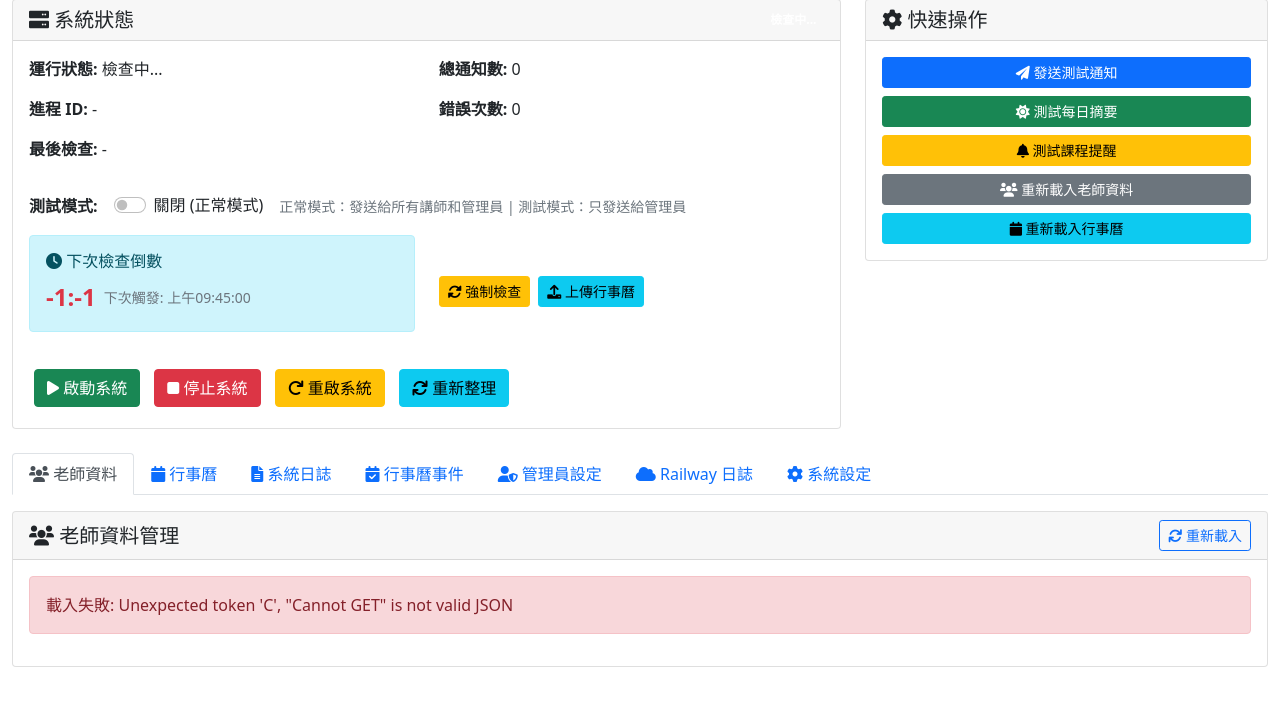
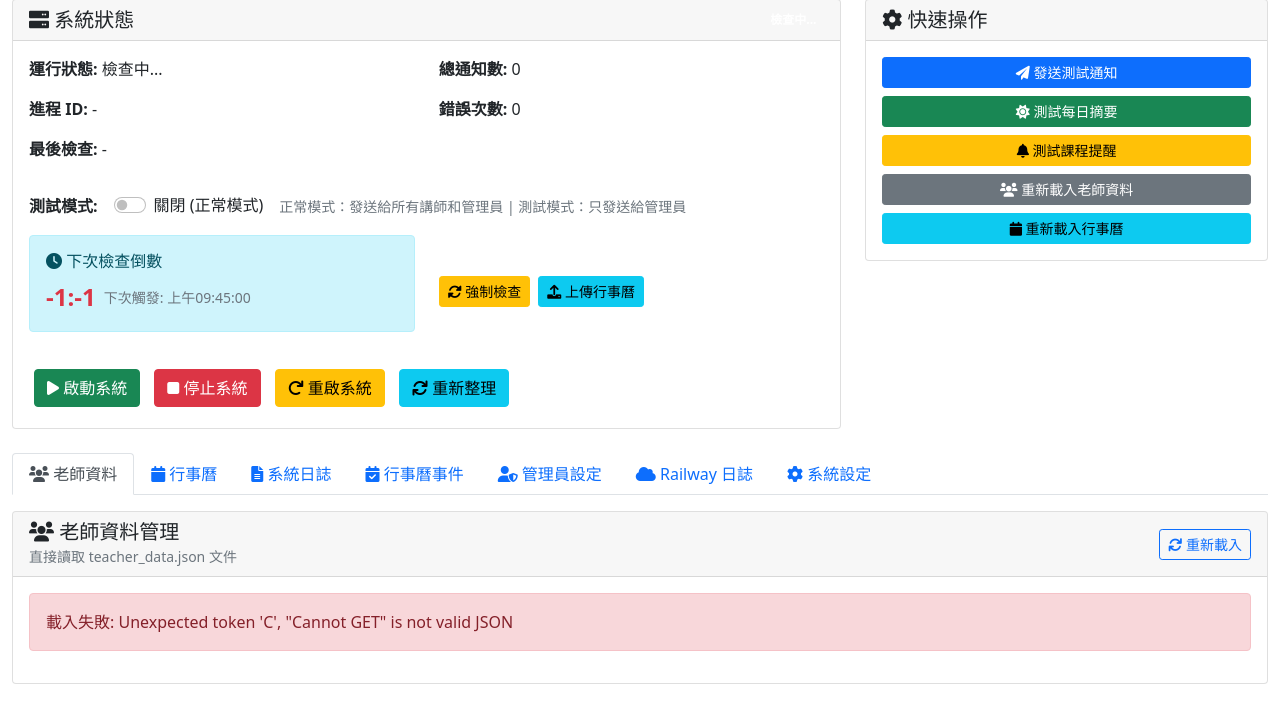
Before and after one commit to timdirty/flb-bot-railway, a Flask app: template templates/index.html in a window 1280 px wide. Shown: the part 81-800 px from the top of the page. Run offline with Flask 3, Linux system fonts and the light colour scheme; the template is opened without the code that fills it, so the values that code supplies are empty.

Commit message:
修改老師資料標籤頁直接讀取teacher_data.json - 方便後端管理

```diff
--- a/templates/index.html
+++ b/templates/index.html
@@ -210,9 +210,12 @@
             <div class="tab-pane fade show active" id="teachers" role="tabpanel">
                 <div class="card mt-3">
                     <div class="card-header d-flex justify-content-between align-items-center">
-                        <h5 class="mb-0">
-                            <i class="fas fa-users"></i> 老師資料管理
-                        </h5>
+                        <div>
+                            <h5 class="mb-0">
+                                <i class="fas fa-users"></i> 老師資料管理
+                            </h5>
+                            <small class="text-muted">直接讀取 teacher_data.json 文件</small>
+                        </div>
                         <button class="btn btn-sm btn-outline-primary" onclick="refreshTeachers()">
                             <i class="fas fa-sync"></i> 重新載入
                         </button>
@@ -818,6 +821,7 @@
             loadTestModeStatus(); // 載入測試模式狀態
             loadSystemConfig(); // 載入系統設定
             loadTeacherManagement(); // 載入講師管理資料
+            refreshTeachers(); // 載入老師資料（直接從teacher_data.json）
             initializeDateFilter(); // 初始化日期篩選器
 
             // 設定定時更新
@@ -1203,7 +1207,7 @@
             }
         }
 
-        // 重新載入老師資料
+        // 重新載入老師資料（直接從講師管理API讀取）
         async function refreshTeachers() {
             const btn = event.target;
             const originalText = btn.innerHTML;
@@ -1215,11 +1219,12 @@
                 btn.innerHTML = '<i class="fas fa-spinner fa-spin"></i> 載入中...';
                 container.innerHTML = '<div class="text-center"><div class="spinner-border" role="status"><span class="visually-hidden">載入中...</span></div><p class="mt-2">載入老師資料中...</p></div>';
 
-                const response = await fetch('/api/teachers');
+                // 直接從講師管理API讀取資料
+                const response = await fetch('/api/teacher_management');
                 const data = await response.json();
 
                 if (data.success) {
-                    displayTeachers(data.data);
+                    displayTeachersFromTeacherData(data.teachers);
                     showNotification('老師資料載入成功', 'success');
                 } else {
                     container.innerHTML = `<div class="alert alert-danger">載入失敗: ${data.message}</div>`;
@@ -1236,7 +1241,61 @@
             }
         }
 
-        // 顯示老師資料
+        // 顯示老師資料（從teacher_data.json格式）
+        function displayTeachersFromTeacherData(teachers) {
+            const container = document.getElementById('teachers-list');
+
+            if (!teachers || typeof teachers !== 'object') {
+                container.innerHTML = '<div class="alert alert-info">沒有找到老師資料</div>';
+                return;
+            }
+
+            // 將物件轉換為陣列
+            const teacherArray = Object.entries(teachers).map(([name, user_id]) => ({
+                name: name,
+                user_id: user_id,
+                has_user_id: !!user_id && user_id.trim() !== '',
+                status: (user_id && user_id.trim() !== '') ? '已設定' : '未設定',
+                last_updated: new Date().toLocaleString('zh-TW')
+            }));
+
+            if (teacherArray.length === 0) {
+                container.innerHTML = '<div class="alert alert-info">沒有找到老師資料</div>';
+                return;
+            }
+
+            // 按狀態排序：有 user_id 的在前
+            teacherArray.sort((a, b) => {
+                if (a.has_user_id && !b.has_user_id) return -1;
+                if (!a.has_user_id && b.has_user_id) return 1;
+                return a.name.localeCompare(b.name);
+            });
+
+            let html = '';
+            teacherArray.forEach(teacher => {
+                const statusClass = teacher.has_user_id ? 'success' : 'secondary';
+                const statusText = teacher.has_user_id ? '已設定' : '未設定';
+
+                html += `
+                    <div class="col-md-6 col-lg-4 mb-3">
+                        <div class="card teacher-card">
+                            <div class="card-body">
+                                <h6 class="card-title">${teacher.name}</h6>
+                                <p class="card-text text-muted small">${teacher.user_id || '未設定'}</p>
+                                <div class="d-flex justify-content-between align-items-center">
+                                    <span class="badge bg-${statusClass}">${statusText}</span>
+                                    <small class="text-muted">${teacher.last_updated}</small>
+                                </div>
+                            </div>
+                        </div>
+                    </div>
+                `;
+            });
+
+            container.innerHTML = html;
+        }
+
+        // 顯示老師資料（舊版本，保留向後兼容）
         function displayTeachers(teachers) {
             const container = document.getElementById('teachers-list');
 
```
